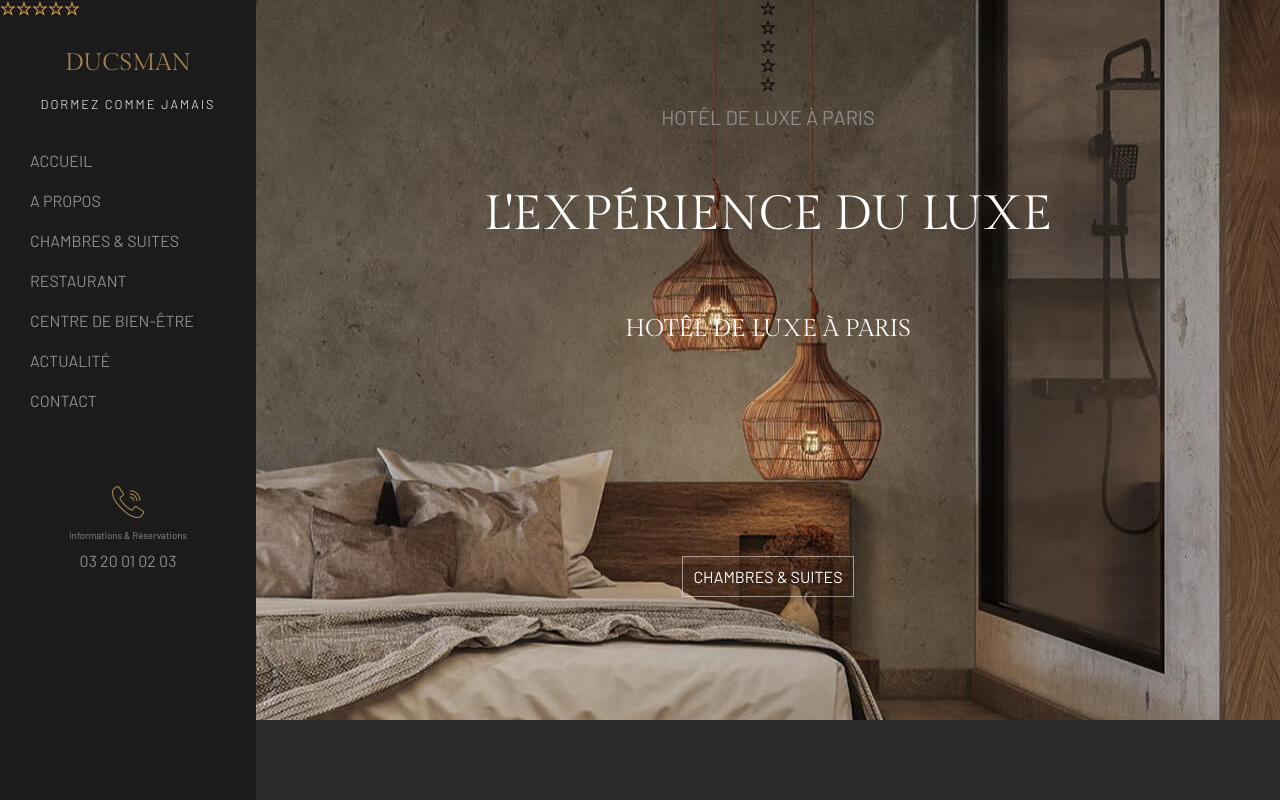
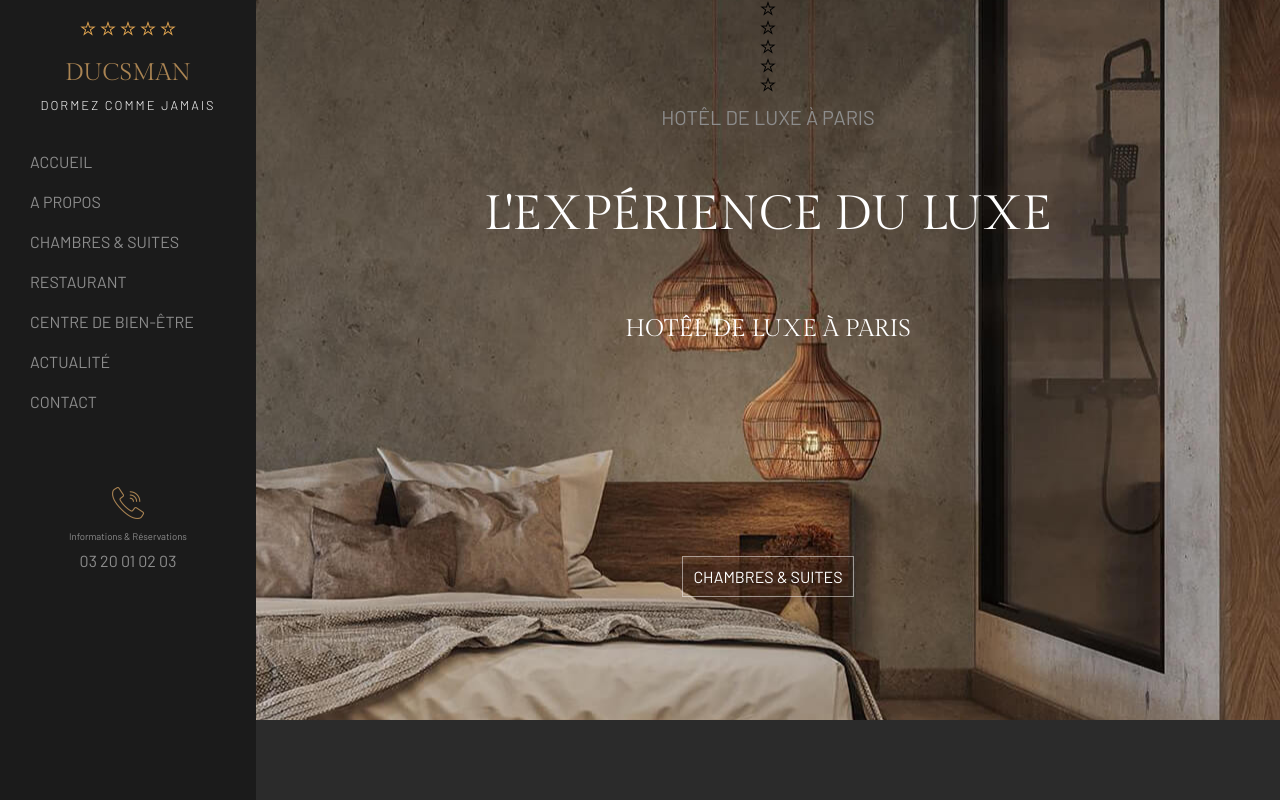
Before and after one commit to RoxaneKirchmeyer/BriefDucsman, a website: page index.html in a window 1280 px wide. Shown: the top 800 px of the page. Drawn offline with Linux system fonts and the light colour scheme; a web font is replaced by a local one.

Commit message:
ajout etoile nav

```diff
--- a/index.html
+++ b/index.html
@@ -18,8 +18,14 @@
 
     <nav>
 
-        <span class="ti-star"></span><span class="ti-star"></span><span class="ti-star"></span><span
-            class="ti-star"></span><span class="ti-star"></span>
+        <div class="star">
+            <span class="ti-star"></span>
+            <span class="ti-star"></span>
+            <span class="ti-star"></span>
+            <span class="ti-star"></span>
+            <span class="ti-star"></span>
+        </div>
+
         <div>
             <p>
                 <a class="ducsman" href="#">DUCSMAN</a>
--- a/sass/layout/_nav.scss
+++ b/sass/layout/_nav.scss
@@ -9,11 +9,10 @@ nav {
 
 
         div {
-            display: flex;
-            flex-direction: column;
             text-align: center;
             margin-top: 20px;
         }
+
 
         .ti-star {
             color: $jauneEtoile;
```
Also changed, not shown: pages/chambres.html (+8 -2 lines), pages/contact.html (+8 -2 lines), sass/main.css, 1 other file.
